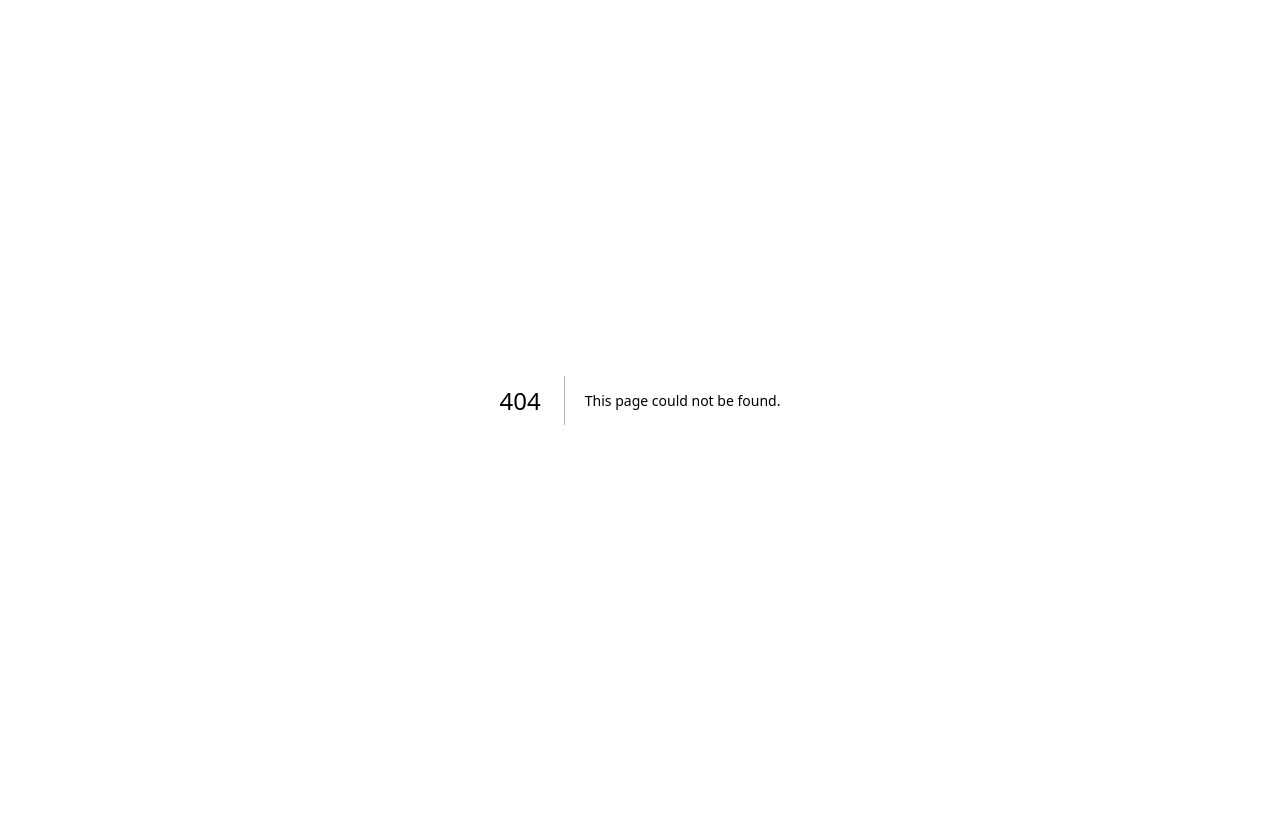
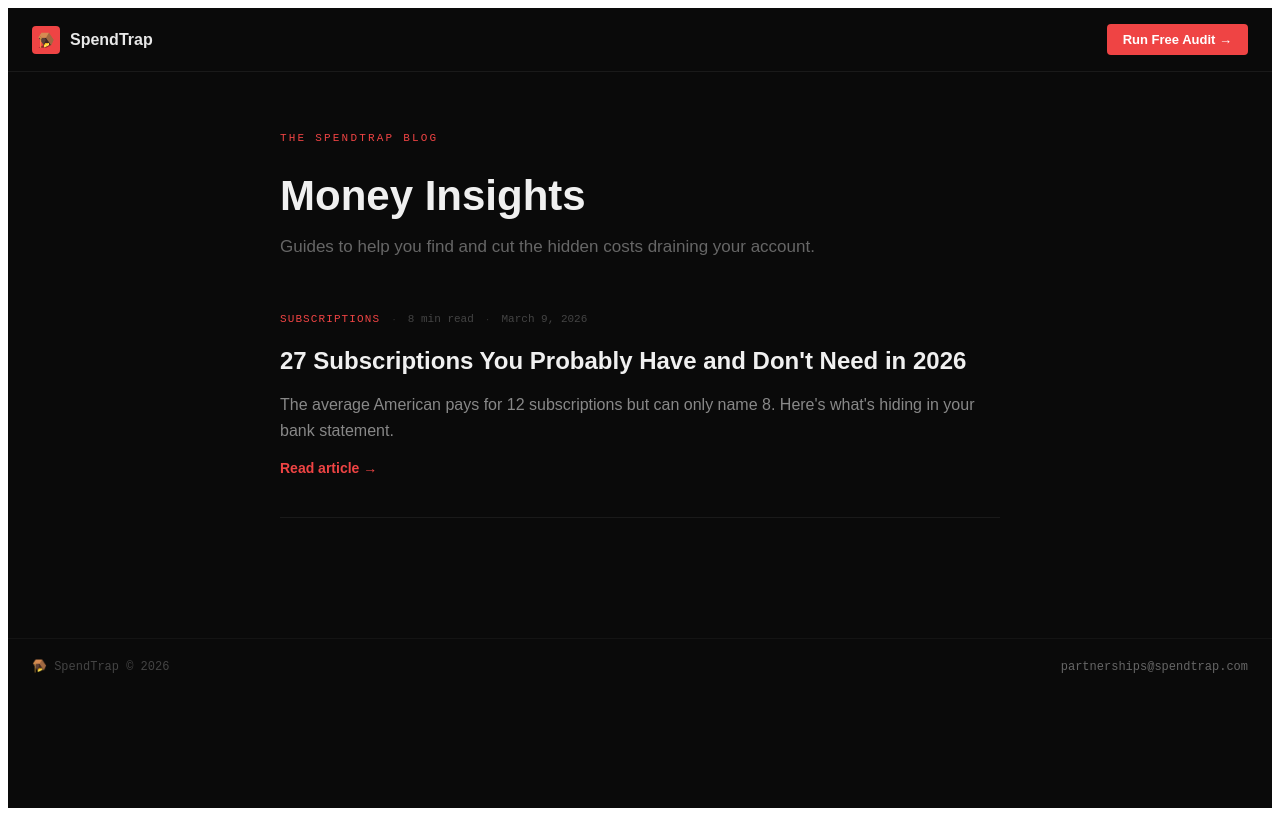
Before and after one commit to praymond24/spendtrap, a Next.js app: page /blog in a window 1280 px wide. Before the commit this address had no page. Built offline with nearby package versions, Linux system fonts and the light colour scheme.

Commit message:
Add blog index page and nav link

```diff
--- /dev/null
+++ b/app/blog/page.tsx
@@ -0,0 +1,64 @@
+import type { Metadata } from "next";
+import Link from "next/link";
+
+export const metadata: Metadata = {
+  title: "Blog — SpendTrap",
+  description: "Tips, guides, and tools to help you stop wasting money on forgotten subscriptions and hidden charges.",
+};
+
+const posts = [
+  {
+    slug: "27-subscriptions-you-dont-need",
+    title: "27 Subscriptions You Probably Have and Don't Need in 2026",
+    description: "The average American pays for 12 subscriptions but can only name 8. Here's what's hiding in your bank statement.",
+    date: "March 9, 2026",
+    readTime: "8 min read",
+    category: "Subscriptions",
+  },
+];
+
+export default function Blog() {
+  return (
+    <div style={{ background: "#0a0a0a", minHeight: "100vh", fontFamily: "sans-serif" }}>
+      <nav style={{ borderBottom: "1px solid #1a1a1a", padding: "16px 24px", display: "flex", alignItems: "center", justifyContent: "space-between" }}>
+        <Link href="/" style={{ display: "flex", alignItems: "center", gap: 10, textDecoration: "none" }}>
+          <div style={{ width: 28, height: 28, background: "#ef4444", display: "flex", alignItems: "center", justifyContent: "center", borderRadius: 4, fontSize: 14 }}>🪤</div>
+          <span style={{ fontWeight: 800, fontSize: 16, color: "#e8e8e8" }}>SpendTrap</span>
+        </Link>
+        <Link href="/" style={{ background: "#ef4444", color: "#fff", fontSize: 13, padding: "8px 16px", borderRadius: 4, textDecoration: "none", fontWeight: 600 }}>
+          Run Free Audit →
+        </Link>
+      </nav>
+
+      <div style={{ maxWidth: 720, margin: "0 auto", padding: "60px 24px 80px" }}>
+        <div style={{ fontFamily: "monospace", fontSize: 11, color: "#ef4444", letterSpacing: "0.2em", marginBottom: 16, textTransform: "uppercase" }}>The SpendTrap Blog</div>
+        <h1 style={{ fontSize: 42, fontWeight: 800, color: "#f0f0f0", marginBottom: 12 }}>Money Insights</h1>
+        <p style={{ fontSize: 17, color: "#666", marginBottom: 56 }}>Guides to help you find and cut the hidden costs draining your account.</p>
+
+        {posts.map(post => (
+          <Link key={post.slug} href={`/blog/${post.slug}`} style={{ textDecoration: "none", display: "block" }}>
+            <div style={{ borderBottom: "1px solid #1a1a1a", paddingBottom: 40, marginBottom: 40 }}
+              onMouseEnter={e => (e.currentTarget.style.opacity = "0.8")}
+              onMouseLeave={e => (e.currentTarget.style.opacity = "1")}>
+              <div style={{ display: "flex", gap: 12, marginBottom: 12, alignItems: "center" }}>
+                <span style={{ fontFamily: "monospace", fontSize: 11, color: "#ef4444", textTransform: "uppercase", letterSpacing: "0.1em" }}>{post.category}</span>
+                <span style={{ fontSize: 11, color: "#333" }}>·</span>
+                <span style={{ fontFamily: "monospace", fontSize: 11, color: "#444" }}>{post.readTime}</span>
+                <span style={{ fontSize: 11, color: "#333" }}>·</span>
+                <span style={{ fontFamily: "monospace", fontSize: 11, color: "#444" }}>{post.date}</span>
+              </div>
+              <h2 style={{ fontSize: 24, fontWeight: 700, color: "#f0f0f0", marginBottom: 12, lineHeight: 1.3 }}>{post.title}</h2>
+              <p style={{ fontSize: 16, color: "#888", lineHeight: 1.6, marginBottom: 16 }}>{post.description}</p>
+              <span style={{ fontSize: 14, color: "#ef4444", fontWeight: 600 }}>Read article →</span>
+            </div>
+          </Link>
+        ))}
+      </div>
+
+      <div style={{ borderTop: "1px solid #141414", padding: "20px 24px", display: "flex", alignItems: "center", justifyContent: "space-between" }}>
+        <span style={{ fontSize: 12, color: "#444", fontFamily: "monospace" }}>🪤 SpendTrap © 2026</span>
+        <a href="mailto:partnerships@spendtrap.com" style={{ fontSize: 12, color: "#666", fontFamily: "monospace", textDecoration: "none" }}>partnerships@spendtrap.com</a>
+      </div>
+    </div>
+  );
+}
--- a/spendtrap.jsx
+++ b/spendtrap.jsx
@@ -563,6 +563,7 @@ export default function SpendTrap() {
         <div style={{ display: "flex", alignItems: "center", gap: 10 }}>
           <div style={{ width: 28, height: 28, background: "#ef4444", display: "flex", alignItems: "center", justifyContent: "center", borderRadius: 4, fontSize: 14 }}>🪤</div>
           <span style={{ fontWeight: 800, fontSize: 16, letterSpacing: "-0.02em" }}>SpendTrap</span>
+          <a href="/blog" style={{ fontSize: 13, color: "#666", textDecoration: "none", fontFamily: "monospace", marginLeft: 8 }}>Blog</a>
           <span style={{ fontSize: 9, color: "#ef4444", fontFamily: "monospace", border: "1px solid #ef444433", padding: "2px 6px", borderRadius: 2, letterSpacing: "0.1em" }}>BETA</span>
         </div>
         {screen !== "home" && (
```
